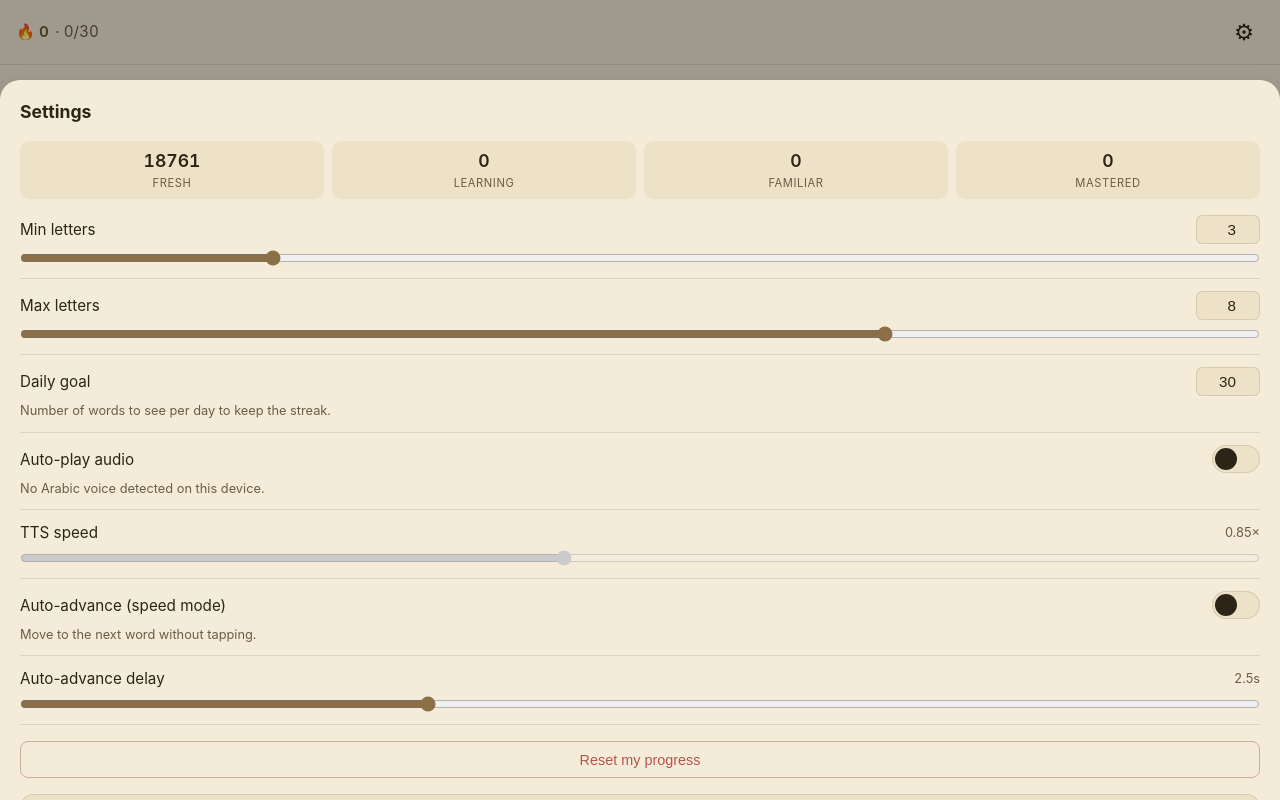
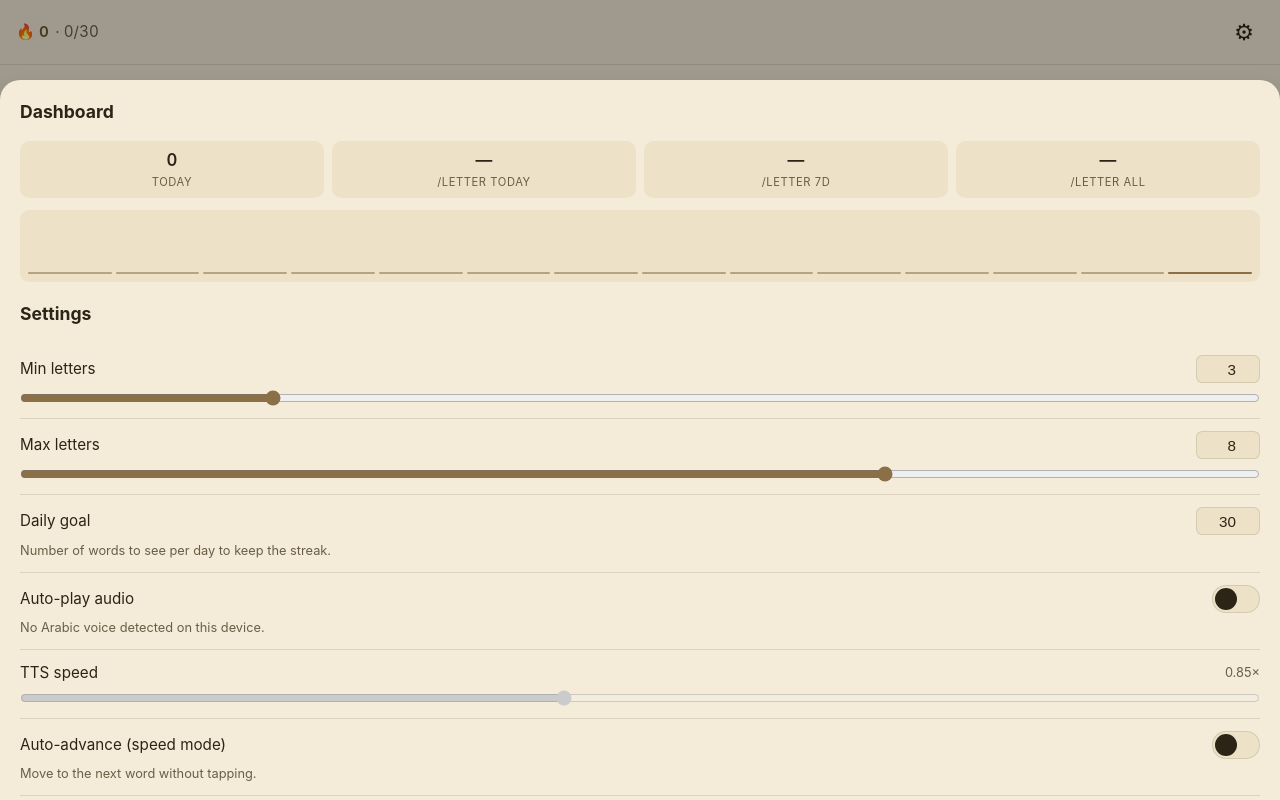
Before and after one commit to Naofel-eal/Kalima, a website built with Vite: page index.html in a window 1280 px wide. Both pictures are taken after a click on the button "Settings". Built offline with nearby package versions, Linux system fonts and the light colour scheme.

Commit message:
feat: implement daily reading statistics tracking, storage, and visual dashboard

```diff
--- a/src/app.ts
+++ b/src/app.ts
@@ -1,30 +1,42 @@
 import {
   DEFAULT_SETTINGS,
+  clearDailyStats,
   clearProgress,
   loadAllProgress,
+  loadDailyStats,
   loadSettings,
   loadStreak,
+  saveDailyStats,
   saveProgress,
   saveSettings,
   saveStreak,
 } from './store';
 import {
   applyRating,
-  computeStats,
   indexWords,
   pickNext,
   type IndexedWords,
 } from './scheduler';
+import {
+  aggregateAll,
+  aggregateRange,
+  getDay,
+  lastDays,
+  recordRead,
+  todayKey,
+} from './stats';
 import { tickStreak } from './streak';
 import { ensureVoices, hasArabicVoice, speak, ttsAvailable } from './tts';
-import type { Settings, StreakState, Word, WordProgress } from './types';
+import type { DailyStats, Settings, StreakState, Word, WordProgress } from './types';
 
 interface AppState {
   idx: IndexedWords;
   progress: Map<number, WordProgress>;
+  daily: DailyStats;
   settings: Settings;
   streak: StreakState;
   current: number | null;
+  shownAt: number;        // ms epoch when the current word was displayed
   ttsOk: boolean;
 }
 
@@ -42,10 +54,11 @@ export async function bootstrap(root: HTMLElement) {
   }
 
   const idx = indexWords(words);
-  const [progress, settings, streak] = [
+  const [progress, settings, streak, daily] = [
     await loadAllProgress(),
     loadSettings(),
     loadStreak(),
+    loadDailyStats(),
   ];
 
   // Clamp settings against the dataset bounds.
@@ -59,9 +72,11 @@ export async function bootstrap(root: HTMLElement) {
   const state: AppState = {
     idx,
     progress,
+    daily,
     settings,
     streak,
     current: null,
+    shownAt: 0,
     ttsOk: ttsAvailable() && hasArabicVoice(),
   };
 
@@ -123,9 +138,8 @@ function render(root: HTMLElement, state: AppState, bounds: Bounds) {
     }
     const w = state.idx.words[i]!;
     wordEl.textContent = w.word;
-    const p = state.progress.get(i);
-    const tag = !p ? 'new' : p.bucket === 1 ? 'learning' : p.bucket === 2 ? 'familiar' : 'mastered';
-    metaEl.textContent = `${w.letterCount} letters · ${tag}`;
+    metaEl.textContent = `${w.letterCount} letters`;
+    state.shownAt = performance.now();
   };
 
   const advance = () => {
@@ -146,6 +160,10 @@ function render(root: HTMLElement, state: AppState, bounds: Bounds) {
   const rate = async (knew: boolean) => {
     if (state.current == null) return;
     const i = state.current;
+    const w = state.idx.words[i]!;
+    const ms = state.shownAt > 0 ? performance.now() - state.shownAt : 0;
+    recordRead(state.daily, w.letterCount, ms);
+    saveDailyStats(state.daily);
     const next = applyRating(state.progress.get(i), knew, Date.now());
     state.progress.set(i, next);
     saveProgress(i, next).catch(console.error);
@@ -203,16 +221,39 @@ function renderSettingsPanel(
   onChange: () => void,
 ) {
   const s = state.settings;
-  const stats = computeStats(state.idx, state.progress);
+
+  const today = getDay(state.daily, todayKey());
+  const week = aggregateRange(state.daily, 7);
+  const all = aggregateAll(state.daily);
+  const todayMpl = today.letters > 0 && today.ms > 0 ? today.ms / today.letters : null;
+  const fmtMpl = (v: number | null) => (v == null ? '—' : `${Math.round(v)} ms`);
+
+  // Bar chart of last 14 days. Bars scale to the max in the visible range so
+  // a quiet stretch still shows shape rather than collapsing to zero.
+  const bars = lastDays(state.daily, 14);
+  const peak = Math.max(1, ...bars.map(b => b.words));
+  const todayK = todayKey();
+  const chart = bars
+    .map(b => {
+      const h = (b.words / peak) * 100;
+      const cls = b.day === todayK ? ' today' : '';
+      return `<div class="bar${cls}" title="${b.day}: ${b.words} words"><div class="fill" style="height:${h}%"></div></div>`;
+    })
+    .join('');
+
   panel.innerHTML = `
-    <h2>Settings</h2>
+    <h2>Dashboard</h2>
 
     <div class="stats">
-      <div class="stat"><span class="n">${stats.fresh}</span><span class="l">Fresh</span></div>
-      <div class="stat"><span class="n">${stats.learning}</span><span class="l">Learning</span></div>
-      <div class="stat"><span class="n">${stats.familiar}</span><span class="l">Familiar</span></div>
-      <div class="stat"><span class="n">${stats.mastered}</span><span class="l">Mastered</span></div>
+      <div class="stat"><span class="n">${today.words}</span><span class="l">Today</span></div>
+      <div class="stat"><span class="n">${fmtMpl(todayMpl)}</span><span class="l">/letter today</span></div>
+      <div class="stat"><span class="n">${fmtMpl(week.msPerLetter)}</span><span class="l">/letter 7d</span></div>
+      <div class="stat"><span class="n">${fmtMpl(all.msPerLetter)}</span><span class="l">/letter all</span></div>
     </div>
+
+    <div class="chart" aria-label="Words per day, last 14 days">${chart}</div>
+
+    <h2 style="margin-top:1.25rem">Settings</h2>
 
     <div class="field">
       <div class="field-row">
@@ -341,9 +382,11 @@ function renderSettingsPanel(
   });
 
   $('#reset').addEventListener('click', async () => {
-    if (!confirm('Reset all progress?')) return;
+    if (!confirm('Reset all progress and stats?')) return;
     await clearProgress();
     state.progress.clear();
+    clearDailyStats();
+    state.daily = {};
     saveSettings({ ...DEFAULT_SETTINGS });
     onChange();
     // Re-render the panel so stats update.
--- a/src/scheduler.ts
+++ b/src/scheduler.ts
@@ -138,23 +138,3 @@ export function applyRating(
     lastSeenTs: now,
   };
 }
-
-export interface ProgressStats {
-  total: number;
-  fresh: number;
-  learning: number;
-  familiar: number;
-  mastered: number;
-}
-
-export function computeStats(idx: IndexedWords, progress: Map<number, WordProgress>): ProgressStats {
-  let learning = 0, familiar = 0, mastered = 0;
-  for (const p of progress.values()) {
-    if (p.bucket === 1) learning++;
-    else if (p.bucket === 2) familiar++;
-    else mastered++;
-  }
-  const total = idx.words.length;
-  const fresh = total - learning - familiar - mastered;
-  return { total, fresh, learning, familiar, mastered };
-}
--- /dev/null
+++ b/src/stats.ts
@@ -0,0 +1,100 @@
+import type { DailyStats, DayStats } from './types';
+
+// We keep timing only when it falls in a plausible reading window.
+// Faster than this is rage-click; slower means the user got distracted.
+export const MIN_READ_MS = 100;
+export const MAX_READ_MS = 20_000;
+
+export function todayKey(d = new Date()): string {
+  const y = d.getFullYear();
+  const m = String(d.getMonth() + 1).padStart(2, '0');
+  const day = String(d.getDate()).padStart(2, '0');
+  return `${y}-${m}-${day}`;
+}
+
+// Returns the date `n` days before `from` as YYYY-MM-DD.
+export function dayOffset(from: Date, n: number): string {
+  const d = new Date(from.getFullYear(), from.getMonth(), from.getDate() - n);
+  return todayKey(d);
+}
+
+// Always returns a fresh empty record, even if the day isn't tracked yet.
+export function getDay(stats: DailyStats, key: string): DayStats {
+  return stats[key] ?? { words: 0, letters: 0, ms: 0 };
+}
+
+// Mutates `stats` in place. Returns it for chaining.
+export function recordRead(
+  stats: DailyStats,
+  letterCount: number,
+  ms: number,
+): DailyStats {
+  const key = todayKey();
+  const cur = getDay(stats, key);
+  if (ms >= MIN_READ_MS && ms <= MAX_READ_MS) {
+    stats[key] = {
+      words: cur.words + 1,
+      letters: cur.letters + letterCount,
+      ms: cur.ms + ms,
+    };
+  } else {
+    // Out-of-window read: count the word (daily count must stay truthful) but
+    // drop letters and ms together, so ms/letter remains a clean ratio computed
+    // only from in-window reads.
+    stats[key] = {
+      words: cur.words + 1,
+      letters: cur.letters,
+      ms: cur.ms,
+    };
+  }
+  return stats;
+}
+
+export interface Aggregate {
+  words: number;
+  letters: number;
+  ms: number;
+  msPerLetter: number | null; // null when there's no timed data yet
+}
+
+function toAggregate(d: DayStats): Aggregate {
+  return {
+    words: d.words,
+    letters: d.letters,
+    ms: d.ms,
+    msPerLetter: d.letters > 0 && d.ms > 0 ? d.ms / d.letters : null,
+  };
+}
+
+export function aggregateRange(stats: DailyStats, days: number, from = new Date()): Aggregate {
+  const acc: DayStats = { words: 0, letters: 0, ms: 0 };
+  for (let i = 0; i < days; i++) {
+    const k = dayOffset(from, i);
+    const d = stats[k];
+    if (!d) continue;
+    acc.words += d.words;
+    acc.letters += d.letters;
+    acc.ms += d.ms;
+  }
+  return toAggregate(acc);
+}
+
+export function aggregateAll(stats: DailyStats): Aggregate {
+  const acc: DayStats = { words: 0, letters: 0, ms: 0 };
+  for (const d of Object.values(stats)) {
+    acc.words += d.words;
+    acc.letters += d.letters;
+    acc.ms += d.ms;
+  }
+  return toAggregate(acc);
+}
+
+// Last `n` days as an ordered list (oldest → newest), 0-filling absent days.
+export function lastDays(stats: DailyStats, n: number, from = new Date()): { day: string; words: number }[] {
+  const out: { day: string; words: number }[] = [];
+  for (let i = n - 1; i >= 0; i--) {
+    const k = dayOffset(from, i);
+    out.push({ day: k, words: stats[k]?.words ?? 0 });
+  }
+  return out;
+}
--- a/src/store.ts
+++ b/src/store.ts
@@ -1,12 +1,14 @@
-import type { Settings, StreakState, WordProgress } from './types';
+import type { DailyStats, Settings, StreakState, WordProgress } from './types';
 
 // Two persistence layers:
-//   - localStorage for small things (settings, streak): synchronous, easy.
+//   - localStorage for small things (settings, streak, daily aggregates):
+//     synchronous, easy. Daily aggregates stay tiny (~50B/day).
 //   - IndexedDB for the per-word progress map: can grow to ~18k entries,
 //     and we want fast reads/writes without parsing a giant JSON every time.
 
 const LS_SETTINGS = 'kalima:settings';
 const LS_STREAK = 'kalima:streak';
+const LS_DAILY = 'kalima:daily';
 const DB_NAME = 'kalima';
 const DB_VERSION = 1;
 const STORE_PROGRESS = 'progress';
@@ -54,6 +56,23 @@ export function loadStreak(): StreakState {
 
 export function saveStreak(s: StreakState) {
   localStorage.setItem(LS_STREAK, JSON.stringify(s));
+}
+
+export function loadDailyStats(): DailyStats {
+  try {
+    const raw = localStorage.getItem(LS_DAILY);
+    return raw ? (JSON.parse(raw) as DailyStats) : {};
+  } catch {
+    return {};
+  }
+}
+
+export function saveDailyStats(s: DailyStats) {
+  localStorage.setItem(LS_DAILY, JSON.stringify(s));
+}
+
+export function clearDailyStats() {
+  localStorage.removeItem(LS_DAILY);
 }
 
 // ---------- IndexedDB ----------
--- a/src/streak.ts
+++ b/src/streak.ts
@@ -1,11 +1,5 @@
+import { todayKey } from './stats';
 import type { StreakState } from './types';
-
-function todayKey(d = new Date()): string {
-  const y = d.getFullYear();
-  const m = String(d.getMonth() + 1).padStart(2, '0');
-  const day = String(d.getDate()).padStart(2, '0');
-  return `${y}-${m}-${day}`;
-}
 
 function daysBetween(a: string, b: string): number {
   // "a" and "b" are YYYY-MM-DD; treat as local dates.
--- a/src/style.css
+++ b/src/style.css
@@ -322,11 +322,12 @@ body {
   border-radius: 0.6rem;
 }
 .stat .n {
-  font-size: 1.1rem;
+  font-size: 1.05rem;
   font-weight: 600;
   font-variant-numeric: tabular-nums;
   color: var(--ink);
   display: block;
+  white-space: nowrap;
 }
 .stat .l {
   font-size: 0.7rem;
@@ -335,6 +336,37 @@ body {
   letter-spacing: 0.05em;
   margin-top: 0.15rem;
   display: block;
+}
+
+/* ---------- Mini chart ---------- */
+
+.chart {
+  display: flex;
+  align-items: flex-end;
+  gap: 0.25rem;
+  height: 4.5rem;
+  margin: 0.75rem 0 0.25rem;
+  padding: 0.5rem;
+  background: var(--bg-elev);
+  border-radius: 0.6rem;
+}
+.bar {
+  flex: 1;
+  display: flex;
+  align-items: flex-end;
+  height: 100%;
+  min-width: 0;
+}
+.bar .fill {
+  width: 100%;
+  background: var(--accent);
+  opacity: 0.55;
+  border-radius: 2px;
+  min-height: 2px;
+  transition: height 200ms;
+}
+.bar.today .fill {
+  opacity: 1;
 }
 
 .danger {
```
Also changed, not shown: src/types.ts (+8 -0 lines).
